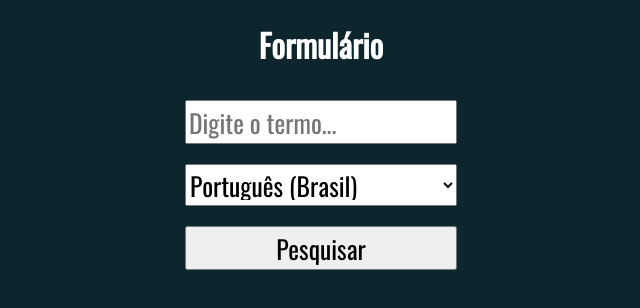
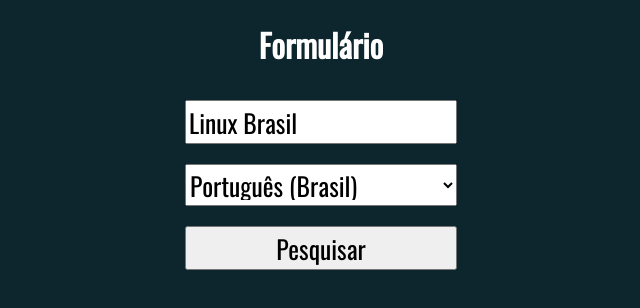
Before and after one commit to lisvalver/web_moderno, a plain HTML site: page dom/selecionandoElementos3.html in a window 1280 px wide. Shown: the whole page, without its empty margins (319-959 px from the left). Drawn offline with Linux system fonts and the light colour scheme.

Commit message:
selecionarElementos3

```diff
--- a/dom/selecionandoElementos3.html
+++ b/dom/selecionandoElementos3.html
@@ -31,7 +31,14 @@
         <button>Pesquisar</button>
     </form>
     <script>
-        // ...
+        console.log(document.forms);
+        console.log(document.forms[0]);
+        console.log(document.getElementsByName('pesquisa'));
+        console.log(document.pesquisa);
+        console.log(document.pesquisa.q);
+        document.pesquisa.q.value = 'Linux Brasil'
+        // document.pesquisa.hl.value = 'en-us'
+        console.log(document.pesquisa.hl.selectedIndex);
     </script>
 </body>
 
```
